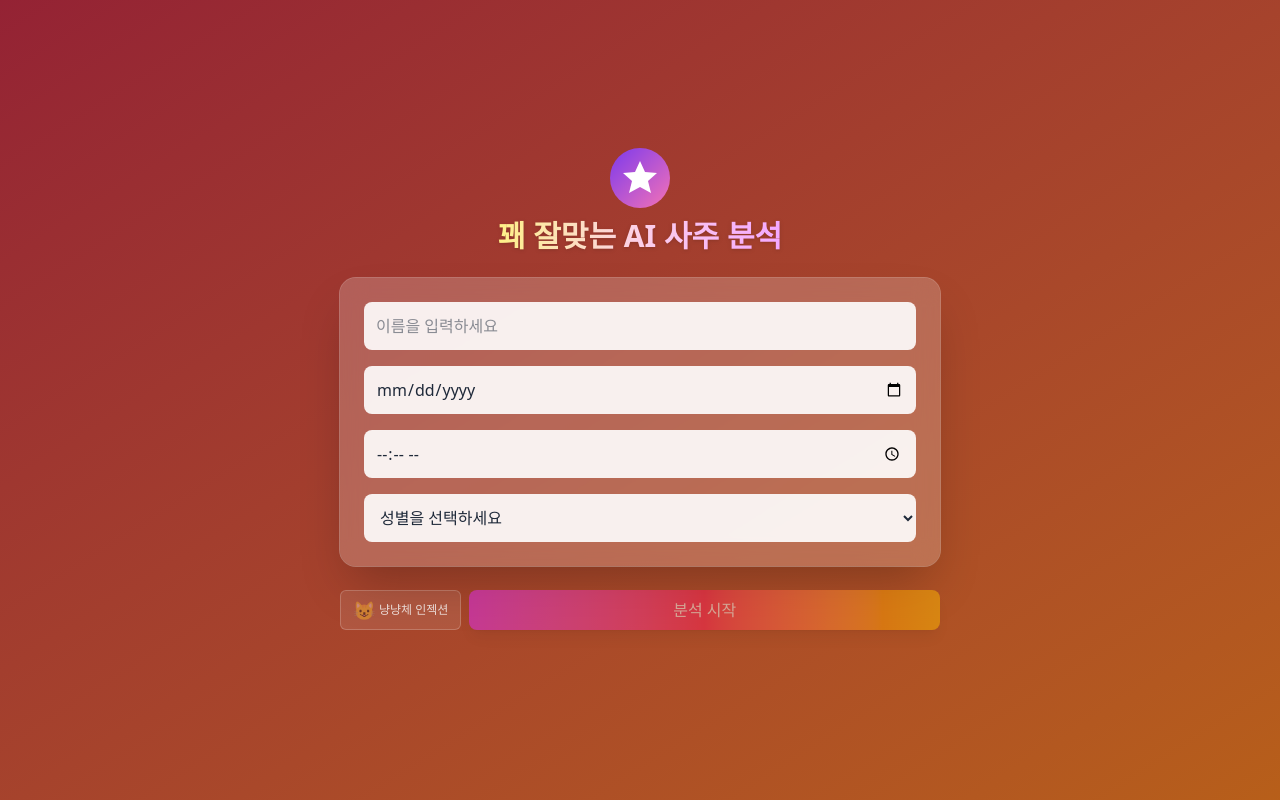
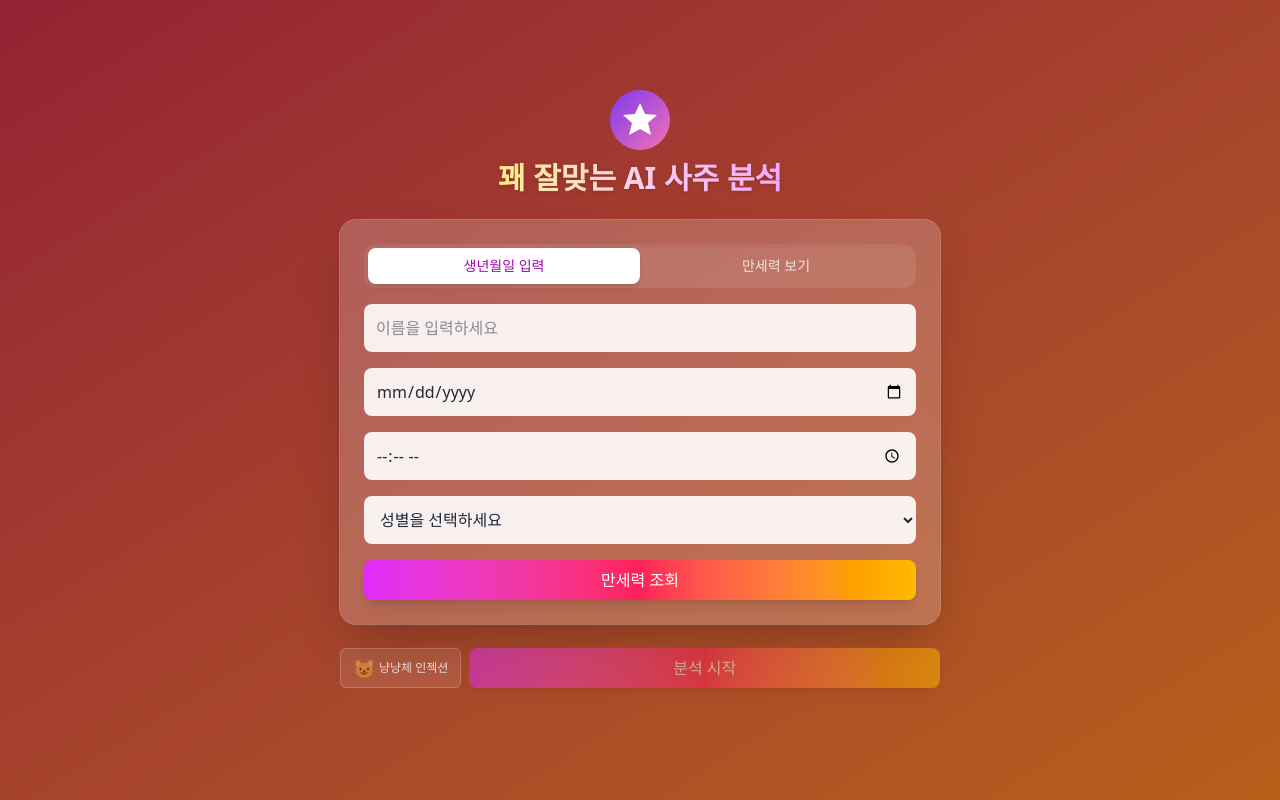
Before and after one commit to m00nlygreat/nextjs-boilerplate, a Next.js app: page / in a window 1280 px wide. Built offline with nearby package versions, Linux system fonts and the light colour scheme.

Commit message:
Add tabbed birth input and manse lookup

```diff
--- a/app/page.tsx
+++ b/app/page.tsx
@@ -32,6 +32,9 @@ function HomeContent() {
   };
 
   const [manse, setManse] = useState<ManseResult | null>(null);
+  const [manseSignature, setManseSignature] = useState<string | null>(null);
+  const [activeTab, setActiveTab] = useState<"input" | "manse">("input");
+  const [manseLoading, setManseLoading] = useState(false);
   const [loading, setLoading] = useState(false);
   const [catMode, setCatMode] = useState(false);
   const [extraQuestion, setExtraQuestion] = useState("");
@@ -86,56 +89,23 @@ function HomeContent() {
   }, []);
 
   useEffect(() => {
-    if (!birthDate || !birthTime || !gender) {
+    const signature =
+      birthDate && birthTime && gender
+        ? `${birthDate}|${birthTime}|${gender}`
+        : null;
+
+    if (!signature) {
       setManse(null);
+      setManseSignature(null);
       setSelectedResult(null);
       return;
     }
 
-    setError(null);
-    const controller = new AbortController();
-    const fetchManse = async () => {
-      try {
-        const params = new URLSearchParams({
-          date: birthDate,
-          time: birthTime,
-          [gender === "여성" ? "female" : "male"]: "true",
-        });
-        const response = await fetch(`/api/manse?${params.toString()}`, {
-          signal: controller.signal,
-        });
-        if (!response.ok) {
-          throw new Error("사주 계산에 실패했습니다.");
-        }
-        const data = await response.json();
-        const ganzhi = data?.verbose?.ganzhi;
-        if (!ganzhi?.year || !ganzhi?.month || !ganzhi?.day || !ganzhi?.hour) {
-          throw new Error("사주 결과를 불러오지 못했습니다.");
-        }
-        setManse({
-          year: ganzhi.year,
-          month: ganzhi.month,
-          day: ganzhi.day,
-          hour: ganzhi.hour,
-          cycles: data?.cycles,
-        });
-        setSelectedResult(null);
-      } catch (err) {
-        if (controller.signal.aborted) return;
-        console.error("manse API 오류", err);
+    if (manseSignature && signature !== manseSignature) {
       setManse(null);
       setSelectedResult(null);
-        setError(
-          catMode
-            ? "사주 계산에 문제가 생겼냥. 다시 시도해달라옹."
-            : "사주 계산 중 오류가 발생했습니다. 다시 시도해 주세요."
-        );
     }
-    };
-
-    fetchManse();
-    return () => controller.abort();
-  }, [birthDate, birthTime, gender, catMode]);
+  }, [birthDate, birthTime, gender, manseSignature]);
 
   useEffect(() => {
     if (catMode) {
@@ -182,8 +152,67 @@ function HomeContent() {
     setBirthTime(user.birthTime);
     setGender(user.gender);
     setManse(user.manse);
+    setManseSignature(`${user.birthDate}|${user.birthTime}|${user.gender}`);
+    setActiveTab("manse");
     setSelectedResult(null);
     setError(null);
+  };
+
+  const handleManseLookup = async () => {
+    if (!birthDate || !birthTime || !gender) {
+      setError(
+        catMode
+          ? "생년월일시와 성별을 모두 입력해달라옹."
+          : "생년월일시와 성별을 모두 입력해 주세요."
+      );
+      return;
+    }
+
+    setError(null);
+    setManseLoading(true);
+    setActiveTab("manse");
+    const controller = new AbortController();
+
+    try {
+      const params = new URLSearchParams({
+        date: birthDate,
+        time: birthTime,
+        [gender === "여성" ? "female" : "male"]: "true",
+      });
+      const response = await fetch(`/api/manse?${params.toString()}`, {
+        signal: controller.signal,
+      });
+      if (!response.ok) {
+        throw new Error("사주 계산에 실패했습니다.");
+      }
+      const data = await response.json();
+      const ganzhi = data?.verbose?.ganzhi;
+      if (!ganzhi?.year || !ganzhi?.month || !ganzhi?.day || !ganzhi?.hour) {
+        throw new Error("사주 결과를 불러오지 못했습니다.");
+      }
+      setManse({
+        year: ganzhi.year,
+        month: ganzhi.month,
+        day: ganzhi.day,
+        hour: ganzhi.hour,
+        cycles: data?.cycles,
+      });
+      setManseSignature(`${birthDate}|${birthTime}|${gender}`);
+      setSelectedResult(null);
+    } catch (err) {
+      if (controller.signal.aborted) return;
+      console.error("manse API 오류", err);
+      setManse(null);
+      setSelectedResult(null);
+      setManseSignature(null);
+      setError(
+        catMode
+          ? "사주 계산에 문제가 생겼냥. 다시 시도해달라옹."
+          : "사주 계산 중 오류가 발생했습니다. 다시 시도해 주세요."
+      );
+    } finally {
+      setManseLoading(false);
+    }
   };
 
   const handleConfirm = async () => {
@@ -403,6 +432,33 @@ function HomeContent() {
           </div>
         )}
         <div className="space-y-4 rounded-2xl bg-white/20 p-6 shadow-2xl backdrop-blur-md ring-1 ring-white/30">
+          <div className="flex rounded-xl bg-white/10 p-1 text-sm text-white/90 shadow-inner">
+            <button
+              type="button"
+              onClick={() => setActiveTab("input")}
+              className={`flex flex-1 items-center justify-center rounded-lg px-3 py-2 font-medium transition-colors ${
+                activeTab === "input"
+                  ? "bg-white text-fuchsia-700 shadow-md"
+                  : "text-white/80 hover:bg-white/5"
+              }`}
+            >
+              생년월일 입력
+            </button>
+            <button
+              type="button"
+              onClick={() => setActiveTab("manse")}
+              className={`flex flex-1 items-center justify-center rounded-lg px-3 py-2 font-medium transition-colors ${
+                activeTab === "manse"
+                  ? "bg-white text-fuchsia-700 shadow-md"
+                  : "text-white/80 hover:bg-white/5"
+              }`}
+            >
+              만세력 보기
+            </button>
+          </div>
+
+          {activeTab === "input" && (
+            <div className="space-y-4">
               <input
                 type="text"
                 className="w-full rounded-lg border-none bg-white/90 p-3 text-gray-800 focus:outline-none focus:ring-2 focus:ring-fuchsia-500"
@@ -426,12 +482,37 @@ function HomeContent() {
                 <option value="남성">남성</option>
                 <option value="여성">여성</option>
               </select>
-        </div>
-        {manse && !selectedResult && (
-          <div className="space-y-4 rounded-2xl bg-white/20 p-6 shadow-2xl backdrop-blur-md ring-1 ring-white/30 text-center">
-            <ManseDisplay manse={manse}/>
+              <button
+                type="button"
+                onClick={handleManseLookup}
+                className="flex w-full items-center justify-center gap-2 rounded-lg bg-gradient-to-r from-fuchsia-500 via-rose-500 to-amber-400 py-2 font-medium text-white shadow-lg transition-colors hover:from-fuchsia-600 hover:via-rose-600 hover:to-amber-500 disabled:opacity-50"
+                disabled={manseLoading}
+              >
+                {manseLoading
+                  ? catMode
+                    ? "만세력 계산 중이다냥..."
+                    : "만세력 계산 중입니다..."
+                  : catMode
+                    ? "만세력 조회"
+                    : "만세력 조회"}
+              </button>
             </div>
           )}
+
+          {activeTab === "manse" && (
+            <div className="space-y-4 text-center">
+              {manse ? (
+                <ManseDisplay manse={manse} />
+              ) : (
+                <div className="rounded-lg bg-white/10 p-4 text-sm text-white/80">
+                  {catMode
+                    ? "만세력을 보려면 생년월일시를 입력하고 조회 버튼을 눌러달라옹."
+                    : "생년월일시를 입력한 뒤 만세력 조회 버튼을 눌러주세요."}
+                </div>
+              )}
+            </div>
+          )}
+        </div>
         {manse && !selectedResult && (
           <div className="space-y-3 rounded-2xl bg-white/20 p-4 shadow-2xl backdrop-blur-md ring-1 ring-white/30">
             <div className="flex rounded-xl bg-white/10 p-1 text-sm text-white/90 shadow-inner">
```
Lines whose indentation alone changed are shown as unchanged.
